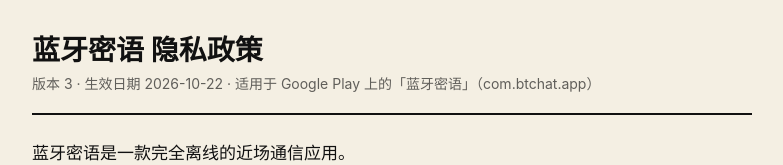
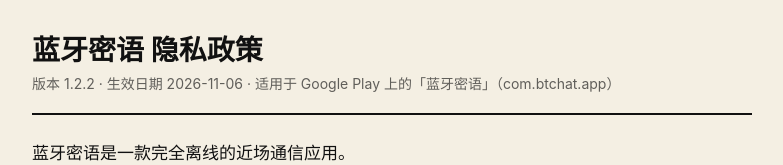
Before and after one commit to yilaitd-web/privacy-policy, a plain HTML site: page index.html in a window 1280 px wide. Shown: the top 165 px of the page, without its empty margins (248-1031 px from the left). Drawn offline with Linux system fonts and the light colour scheme.

Commit message:
Update privacy policy to v1.2.2 (effective 2026-11-06)

```diff
--- a/index.html
+++ b/index.html
@@ -21,7 +21,7 @@
 <body>
 <main>
 <h1>蓝牙密语 隐私政策</h1>
-<p class="meta">版本 3 · 生效日期 2026-10-22 · 适用于 Google Play 上的「蓝牙密语」（com.btchat.app）</p>
+<p class="meta">版本 1.2.2 · 生效日期 2026-11-06 · 适用于 Google Play 上的「蓝牙密语」（com.btchat.app）</p>
 <p class="lead">蓝牙密语是一款完全离线的近场通信应用。</p>
 <h2>不联网</h2>
 <p>本应用不包含任何网络请求代码，不访问互联网，不上传任何数据。</p>
```
